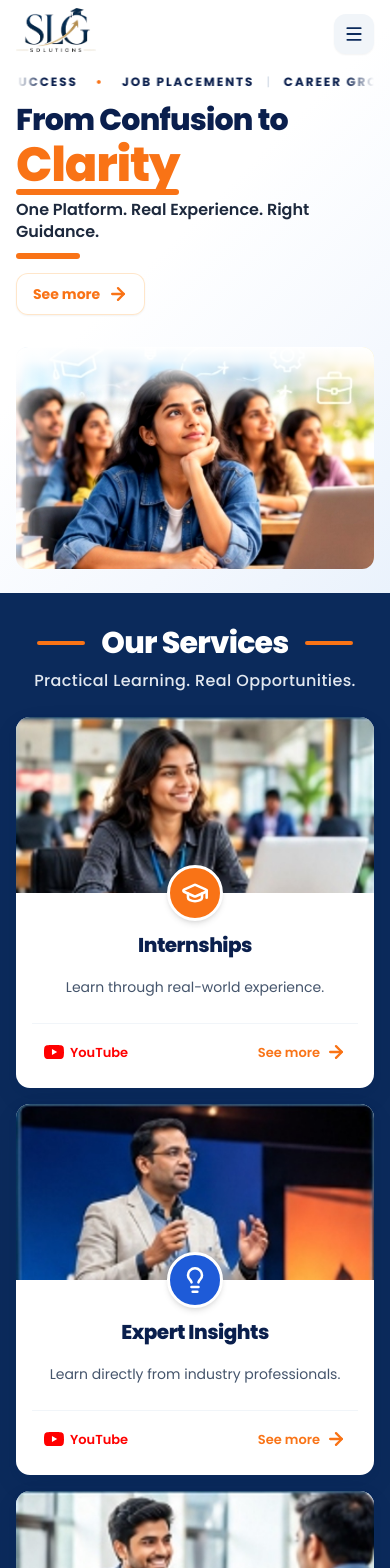
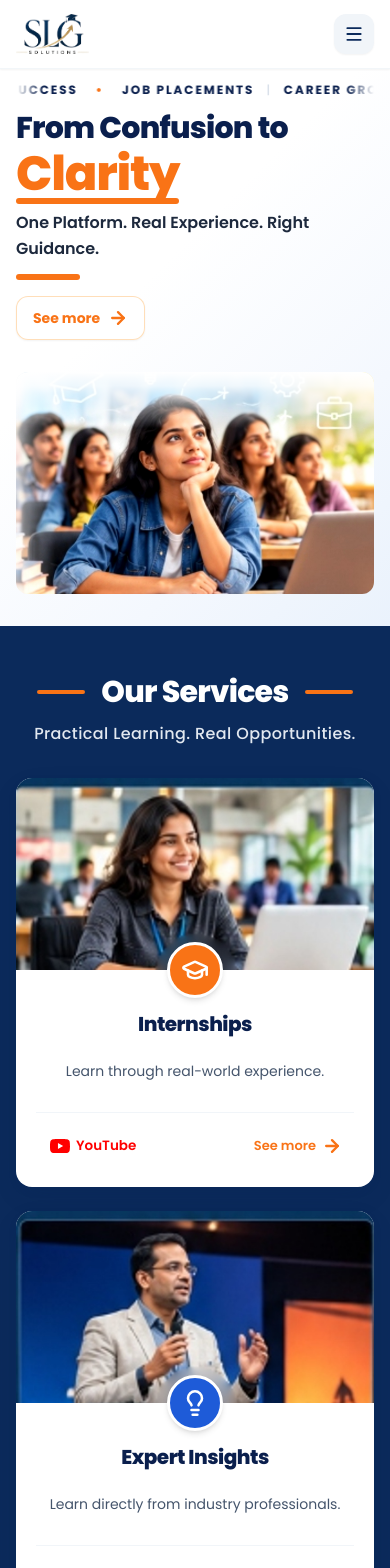
Before and after one commit to rashmi-ranjan-sahoo-dev/slg, a React (Vite) app: page / in a window 390 px wide. Shown: the top 1568 px of the page. Built offline with nearby package versions, Linux system fonts and the light colour scheme; the HTML template or start-up script is replaced by a standard one.

Commit message:
fix responsiveness for all device screen

```diff
--- a/src/components/ClosingBanner.jsx
+++ b/src/components/ClosingBanner.jsx
@@ -107,7 +107,7 @@ export default function ClosingBanner() {
       {/* Content Container */}
       <div
         ref={textContainerRef}
-        className="relative z-10 w-full max-w-[1400px] mx-auto px-6 sm:px-10 lg:px-16 py-8 sm:py-10 md:py-10 lg:py-11 xl:py-14"
+        className="relative z-10 w-full max-w-[1400px] mx-auto px-4 sm:px-6 md:px-12 lg:px-16 xl:px-20 py-8 sm:py-10 md:py-12 lg:py-14"
       >
         <div className="max-w-md sm:max-w-lg lg:max-w-xl text-left">
           <h2
--- a/src/components/Footer.jsx
+++ b/src/components/Footer.jsx
@@ -61,7 +61,7 @@ export default function Footer() {
       <div className="absolute bottom-0 left-1/4 w-96 h-96 bg-orange-500/5 rounded-full blur-3xl pointer-events-none" />
 
       {/* Main Footer Content */}
-      <div className="w-full max-w-[1400px] mx-auto px-4 sm:px-8 lg:px-12 pt-10 sm:pt-12 lg:pt-14 pb-8">
+      <div className="w-full max-w-[1400px] mx-auto px-4 sm:px-6 md:px-12 lg:px-16 xl:px-20 pt-10 sm:pt-12 lg:pt-14 pb-8">
         <div className="grid grid-cols-1 md:grid-cols-2 lg:grid-cols-12 gap-8 lg:gap-10 pb-8 lg:pb-10 border-b border-white/10">
           {/* Column 1: Logo, Brand Mission, & Socials (Span 4) */}
           <div className="lg:col-span-4 flex flex-col items-start">
--- a/src/components/Header.jsx
+++ b/src/components/Header.jsx
@@ -59,21 +59,21 @@ export default function Header({ activeId }) {
       id="site-header"
       className={`fixed top-0 left-0 right-0 z-40 transition-all duration-300 ease-in-out ${isVisible ? 'translate-y-0 opacity-100' : '-translate-y-full opacity-0 pointer-events-none'
         } ${isScrolled
-          ? 'bg-white/95 backdrop-blur-md shadow-xs border-b border-slate-100/90 py-1.5 sm:py-2'
-          : 'bg-transparent py-2 sm:py-2.5 md:py-3'
+          ? 'bg-white/98 backdrop-blur-md shadow-sm border-b border-slate-200/90 py-2 sm:py-2.5'
+          : 'bg-white/95 backdrop-blur-md shadow-xs border-b border-slate-100/90 py-2 sm:py-2.5 md:py-3'
         }`}
     >
-      <div className="w-full max-w-[1400px] mx-auto px-4 sm:px-8 lg:px-12">
-        <div className="flex items-center justify-between relative min-h-[46px] sm:min-h-[50px] md:min-h-[54px]">
-          {/* Logo on Left - prominent on phone screen */}
-          <div className="flex-shrink-0 z-10">
-            <Logo className="h-11 sm:h-9 md:h-10 lg:h-11 w-auto" />
+      <div className="w-full max-w-[1400px] mx-auto px-4 sm:px-6 md:px-12 lg:px-16 xl:px-20">
+        <div className="flex items-center justify-between relative min-h-[52px] sm:min-h-[56px] md:min-h-[60px]">
+          {/* Logo on Left - prominent and clearly visible on all screens */}
+          <div className="flex-shrink-0 z-10 flex items-center">
+            <Logo className="h-10 sm:h-11 md:h-12 lg:h-13 xl:h-14 w-auto" />
           </div>
 
           {/* Desktop Navigation Centered in the Middle of Header */}
           <nav
             aria-label="Main Navigation"
-            className="hidden md:flex items-center gap-1 sm:gap-1.5 lg:gap-2.5 absolute left-1/2 -translate-x-1/2 z-10"
+            className="hidden md:flex items-center gap-1.5 lg:gap-2.5 absolute left-1/2 -translate-x-1/2 z-10"
           >
             {NAV_ITEMS.map((item) => {
               const isActive = activeId === item.href.replace('#', '');
@@ -82,9 +82,9 @@ export default function Header({ activeId }) {
                   key={item.label}
                   href={item.href}
                   onClick={(e) => handleNavClick(e, item.href)}
-                  className={`relative whitespace-nowrap px-3 py-1.5 lg:px-4 lg:py-2 text-xs sm:text-sm lg:text-[14px] font-semibold rounded-full transition-all duration-200 tracking-wide select-none ${isActive
-                      ? 'bg-[#0B2A5B] text-white shadow-xs'
-                      : 'text-[#0B2A5B] hover:text-orange-500 hover:bg-slate-100/70 active:scale-95'
+                  className={`relative whitespace-nowrap px-3.5 py-1.5 lg:px-4 lg:py-2 text-[13.5px] lg:text-[15px] font-semibold rounded-full transition-all duration-200 tracking-wide select-none ${isActive
+                    ? 'bg-[#0B2A5B] text-white shadow-xs'
+                    : 'text-[#0B2A5B] hover:text-orange-500 hover:bg-slate-100/80 active:scale-95'
                     }`}
                 >
                   {item.label}
--- a/src/components/Hero.jsx
+++ b/src/components/Hero.jsx
@@ -109,20 +109,20 @@ export default function Hero({ isLoaded }) {
     <section
       id="home"
       ref={containerRef}
-      className="relative pt-18 pb-6 sm:pt-20 sm:pb-8 md:pt-20 md:pb-8 lg:pt-16 lg:pb-8 xl:pt-20 xl:pb-12 overflow-hidden flex items-center"
+      className="relative pt-20 pb-8 sm:pt-22 sm:pb-10 md:pt-22 md:pb-10 lg:pt-24 lg:pb-12 overflow-hidden"
       style={{
         background: 'linear-gradient(135deg, #ffffff 0%, #ffffff 42%, #f4f8fe 75%, #eaf2fc 100%)',
       }}
     >
       {/* Standard Container matching all other sections */}
-      <div className="w-full max-w-[1400px] mx-auto px-4 sm:px-8 lg:px-12">
-        <div className="grid grid-cols-1 lg:grid-cols-12 gap-8 lg:gap-8 xl:gap-12 items-center">
+      <div className="w-full max-w-[1400px] mx-auto px-4 sm:px-6 md:px-12 lg:px-16 xl:px-20">
+        <div className="grid grid-cols-1 lg:grid-cols-12 gap-8 lg:gap-10 xl:gap-12 items-center">
           {/* Left Column: Typography */}
           <div className="lg:col-span-5 z-10 text-left">
             {/* 3 Verticals on top of "From Confusion to Clarity" */}
-            <div ref={verticalsRef} className="w-full mb-3 sm:mb-5 select-none">
+            <div ref={verticalsRef} className="w-full mb-3 sm:mb-4 select-none">
               {/* Desktop: clean static line with responsive spacing and font */}
-              <div className="hidden md:flex items-center gap-2 lg:gap-2.5 xl:gap-3 text-xs md:text-xs lg:text-[13px] xl:text-[14px] font-bold text-[#0A1F4D] tracking-[0.12em] lg:tracking-[0.14em] xl:tracking-[0.18em] uppercase whitespace-nowrap">
+              <div className="hidden md:flex items-center gap-2 lg:gap-3 text-xs md:text-sm font-bold text-[#0A1F4D] tracking-[0.14em] uppercase whitespace-nowrap">
                 <span>JOB PLACEMENTS</span>
                 <span className="text-slate-300 font-light select-none">|</span>
                 <span>CAREER GROWTH</span>
@@ -174,14 +174,14 @@ export default function Hero({ isLoaded }) {
               </div>
             </div>
 
-            <h1 className="text-3xl sm:text-4xl md:text-[2.6rem] lg:text-[2.75rem] xl:text-[3.5rem] 2xl:text-[4.25rem] font-extrabold text-[#0A1F4D] tracking-tight leading-[1.1]">
+            <h1 className="text-3xl sm:text-4xl md:text-[2.75rem] lg:text-[3.25rem] xl:text-[3.85rem] font-extrabold text-[#0A1F4D] tracking-tight leading-[1.12]">
               <span ref={headlineRef} className="block">
                 {HERO_CONTENT.titlePrefix}
               </span>
               <span className="relative inline-block mt-1 sm:mt-1.5">
                 <span
                   ref={clarityRef}
-                  className="text-orange-500 font-black text-[48px] sm:text-[60px] md:text-[4rem] lg:text-[4.25rem] xl:text-[5.25rem] 2xl:text-[6rem] leading-none block tracking-tight"
+                  className="text-orange-500 font-black text-[48px] sm:text-[60px] md:text-[4.25rem] lg:text-[5rem] xl:text-[5.75rem] leading-none block tracking-tight"
                 >
                   {HERO_CONTENT.titleHighlight}
                 </span>
@@ -194,14 +194,14 @@ export default function Hero({ isLoaded }) {
 
             <p
               ref={subtitleRef}
-              className="mt-2.5 sm:mt-3 lg:mt-3 xl:mt-4 text-base sm:text-lg md:text-xl lg:text-[1.1rem] xl:text-[1.35rem] font-semibold text-slate-800 max-w-xl leading-snug"
+              className="mt-3 sm:mt-3.5 lg:mt-4 text-base sm:text-lg md:text-[1.15rem] lg:text-[1.25rem] font-semibold text-slate-800 max-w-xl leading-relaxed"
             >
               {HERO_CONTENT.subtitle}
             </p>
 
             <div
               ref={barRef}
-              className="mt-2.5 sm:mt-3 w-16 sm:w-24 h-1.5 sm:h-2 bg-orange-500 rounded-full"
+              className="mt-3 sm:mt-3.5 w-16 sm:w-24 h-1.5 sm:h-2 bg-orange-500 rounded-full"
             />
 
             {/* See more button */}
@@ -215,7 +215,7 @@ export default function Hero({ isLoaded }) {
               }}
               aria-haspopup="dialog"
               aria-expanded={isModalOpen}
-              className="see-more-btn mt-3.5 sm:mt-4 lg:mt-4 xl:mt-5 inline-flex items-center justify-center gap-2 sm:gap-2.5 min-h-[42px] sm:min-h-[46px] px-4 sm:px-5 py-2 sm:py-2.5 text-[14px] sm:text-[15px] md:text-base lg:text-[0.95rem] xl:text-[1.05rem] font-bold text-orange-500 font-['Poppins'] rounded-xl border border-orange-200/60 bg-white/70 backdrop-blur-sm hover:bg-orange-50 focus:outline-none focus-visible:ring-2 focus-visible:ring-orange-500 focus-visible:ring-offset-2 select-none transition-all active:scale-[0.97] shadow-xs hover:shadow-sm"
+              className="see-more-btn mt-4 sm:mt-5 inline-flex items-center justify-center gap-2 sm:gap-2.5 min-h-[44px] sm:min-h-[48px] px-4 sm:px-5 py-2 sm:py-2.5 text-sm sm:text-base md:text-base font-bold text-orange-500 font-['Poppins'] rounded-xl border border-orange-200/80 bg-white/80 backdrop-blur-sm hover:bg-orange-50 focus:outline-none focus-visible:ring-2 focus-visible:ring-orange-500 focus-visible:ring-offset-2 select-none transition-all active:scale-[0.97] shadow-xs hover:shadow-sm"
             >
               <span>See more</span>
               <span className="see-more-arrow-wrap inline-flex items-center justify-center w-5 h-5 sm:w-6 sm:h-6">
--- a/src/components/ServiceCard.jsx
+++ b/src/components/ServiceCard.jsx
@@ -83,10 +83,10 @@ export default function ServiceCard({
     <div
       ref={setCardRef}
       onKeyDown={handleKeyDown}
-      className="group relative bg-white rounded-[14px] overflow-hidden card-shadow hover:card-shadow-hover transition-all duration-300 flex flex-col items-center text-center w-full"
+      className="group relative bg-white rounded-2xl overflow-hidden card-shadow hover:card-shadow-hover transition-all duration-300 flex flex-col items-center text-center w-full"
     >
       {/* Top Image taking TOTAL WIDTH of the card */}
-      <div className="relative w-full h-44 sm:h-48 md:h-44 lg:h-40 xl:h-48 overflow-hidden bg-slate-100">
+      <div className="relative w-full h-48 sm:h-52 md:h-50 lg:h-52 xl:h-56 overflow-hidden bg-slate-100">
         <img
           src={service.image}
           alt={service.alt}
@@ -101,38 +101,38 @@ export default function ServiceCard({
       {/* Overlapping Circular Badge */}
       <div
         ref={badgeRef}
-        className="-mt-7 sm:-mt-8 lg:-mt-7 xl:-mt-8 relative z-10 w-14 h-14 sm:w-16 sm:h-16 lg:w-15 lg:h-15 xl:w-17 xl:h-17 rounded-full flex items-center justify-center text-white shadow-md border-[3.5px] sm:border-[4px] border-white transition-transform duration-300 group-hover:scale-110"
+        className="-mt-7 sm:-mt-8 relative z-10 w-14 h-14 sm:w-16 sm:h-16 rounded-full flex items-center justify-center text-white shadow-md border-[3.5px] sm:border-[4px] border-white transition-transform duration-300 group-hover:scale-110"
         style={{ backgroundColor: service.badgeBg }}
       >
-        <IconComponent className="w-7 h-7 sm:w-8 sm:h-8 lg:w-7.5 lg:h-7.5 xl:w-8 xl:h-8 stroke-[2.2]" />
+        <IconComponent className="w-7 h-7 sm:w-8 sm:h-8 stroke-[2.2]" />
       </div>
 
       {/* Body Content */}
-      <div className="p-4 sm:p-5 lg:p-4 xl:p-6 pt-2.5 sm:pt-3 flex flex-col items-center flex-grow w-full">
+      <div className="p-5 sm:p-6 lg:p-5 xl:p-6 pt-3 flex flex-col items-center flex-grow w-full">
         <h3
           id={titleId}
-          className="text-xl sm:text-2xl md:text-[1.3rem] lg:text-[1.35rem] xl:text-[1.55rem] font-extrabold text-[#0A1F4D] tracking-tight mb-1.5 sm:mb-2"
+          className="text-xl sm:text-2xl font-extrabold text-[#0A1F4D] tracking-tight mb-2 text-center"
         >
           {service.title}
         </h3>
 
-        <p className="text-sm sm:text-base md:text-[0.95rem] lg:text-[0.95rem] xl:text-[1.05rem] text-slate-600 leading-relaxed max-w-[320px] flex-grow font-normal min-h-[44px] sm:min-h-[48px] flex items-center justify-center">
+        <p className="text-sm sm:text-[15px] md:text-base text-slate-600 leading-relaxed max-w-[340px] flex-grow font-normal min-h-[50px] sm:min-h-[54px] flex items-center justify-center text-center">
           {service.description}
         </p>
 
         {/* Actions Row: YouTube link on Left, See more button on Right */}
-        <div className="mt-3.5 sm:mt-4 lg:mt-3 xl:mt-4 w-full flex items-center justify-between gap-2 px-1 sm:px-2 pt-2 border-t border-slate-100">
+        <div className="mt-4 w-full flex items-center justify-between gap-2 px-1 pt-3 border-t border-slate-100">
           {/* YouTube Link on Left */}
           <a
             href={service.youtubeUrl || '#'}
             target="_blank"
             rel="noopener noreferrer"
             aria-label={`Watch ${service.title} video on YouTube`}
-            className="youtube-card-btn inline-flex items-center gap-1.5 sm:gap-2 min-h-[40px] sm:min-h-[44px] px-2 sm:px-2.5 py-1.5 sm:py-2 text-[13px] sm:text-[14px] md:text-[0.9rem] lg:text-[0.9rem] xl:text-[0.95rem] font-semibold text-[#FF0000] hover:text-[#CC0000] font-['Poppins'] rounded-lg focus:outline-none focus-visible:ring-2 focus-visible:ring-red-500 focus-visible:ring-offset-2 transition-all active:scale-[0.97] group/yt select-none"
+            className="youtube-card-btn inline-flex items-center gap-1.5 sm:gap-2 min-h-[42px] px-2.5 sm:px-3 py-2 text-[13.5px] sm:text-sm font-semibold text-[#FF0000] hover:text-[#CC0000] font-['Poppins'] rounded-lg focus:outline-none focus-visible:ring-2 focus-visible:ring-red-500 focus-visible:ring-offset-2 transition-all active:scale-[0.97] group/yt select-none"
           >
             <span className="w-5 h-5 flex items-center justify-center text-[#FF0000] group-hover/yt:scale-110 transition-transform duration-200">
               <svg viewBox="0 0 24 24" className="w-5 h-5 fill-current" aria-hidden="true">
-                <path d="M23.498 6.186a3.016 3.016 0 0 0-2.122-2.136C19.505 3.545 12 3.545 12 3.545s-7.505 0-9.377.505A3.017 3.017 0 0 0 .502 6.186C0 8.07 0 12 0 12s0 3.93.502 5.814a3.016 3.016 0 0 0 2.122 2.136c1.871.505 9.376.505 9.376.505s7.505 0 9.377-.505a3.015 3.015 0 0 0 2.122-2.136C24 15.93 24 12 24 12s0-3.93-.502-5.814zM9.545 15.568V8.432L15.818 12l-6.273 3.568z"/>
+                <path d="M23.498 6.186a3.016 3.016 0 0 0-2.122-2.136C19.505 3.545 12 3.545 12 3.545s-7.505 0-9.377.505A3.017 3.017 0 0 0 .502 6.186C0 8.07 0 12 0 12s0 3.93.502 5.814a3.016 3.016 0 0 0 2.122 2.136c1.871.505 9.376.505 9.376.505s7.505 0 9.377-.505a3.015 3.015 0 0 0 2.122-2.136C24 15.93 24 12 24 12s0-3.93-.502-5.814zM9.545 15.568V8.432L15.818 12l-6.273 3.568z" />
               </svg>
             </span>
             <span>YouTube</span>
@@ -151,17 +151,15 @@ export default function ServiceCard({
           >
             <span className="relative inline-grid items-center justify-center">
               <span
-                className={`col-start-1 row-start-1 transition-opacity duration-300 ${
-                  !isMiddleCard && isOpen ? 'opacity-0 pointer-events-none' : 'opacity-100'
-                }`}
+                className={`col-start-1 row-start-1 transition-opacity duration-300 ${!isMiddleCard && isOpen ? 'opacity-0 pointer-events-none' : 'opacity-100'
+                  }`}
               >
                 See more
               </span>
               {!isMiddleCard && (
                 <span
-                  className={`col-start-1 row-start-1 transition-opacity duration-300 ${
-                    isOpen ? 'opacity-100' : 'opacity-0 pointer-events-none'
-                  }`}
+                  className={`col-start-1 row-start-1 transition-opacity duration-300 ${isOpen ? 'opacity-100' : 'opacity-0 pointer-events-none'
+                    }`}
                 >
                   See less
                 </span>
--- a/src/components/Services.jsx
+++ b/src/components/Services.jsx
@@ -113,38 +113,38 @@ export default function Services() {
     <section
       id="services"
       ref={sectionRef}
-      className="relative pt-8 pb-12 sm:pt-10 sm:pb-14 md:pt-10 md:pb-14 lg:pt-10 lg:pb-12 xl:pt-14 xl:pb-16 bg-[#0B2A5B] text-white overflow-hidden w-full"
+      className="relative py-12 md:py-16 lg:py-20 bg-[#0B2A5B] text-white overflow-hidden w-full scroll-mt-16"
     >
-      <div className="w-full max-w-[1400px] mx-auto px-4 sm:px-8 lg:px-12">
+      <div className="w-full max-w-[1400px] mx-auto px-4 sm:px-6 md:px-12 lg:px-16 xl:px-20">
         {/* Section Header with enlarged typography */}
-        <div className="text-center mb-6 sm:mb-8 lg:mb-7 xl:mb-10">
+        <div className="text-center mb-8 sm:mb-10 lg:mb-12">
           <div className="inline-flex items-center justify-center gap-4 sm:gap-6">
             <span
               ref={leftLineRef}
-              className="w-12 sm:w-20 md:w-24 lg:w-24 xl:w-28 h-1 sm:h-1.5 bg-orange-500 rounded-full origin-right"
+              className="w-12 sm:w-20 md:w-24 lg:w-28 h-1 sm:h-1.5 bg-orange-500 rounded-full origin-right"
             />
             <h2
               ref={headingRef}
-              className="text-3xl sm:text-4xl md:text-[2.5rem] lg:text-[2.75rem] xl:text-[3.25rem] font-extrabold tracking-tight text-white"
+              className="text-3xl sm:text-4xl md:text-[2.75rem] lg:text-[3.25rem] font-extrabold tracking-tight text-white"
             >
               {SERVICES_CONTENT.heading}
             </h2>
             <span
               ref={rightLineRef}
-              className="w-12 sm:w-20 md:w-24 lg:w-24 xl:w-28 h-1 sm:h-1.5 bg-orange-500 rounded-full origin-left"
+              className="w-12 sm:w-20 md:w-24 lg:w-28 h-1 sm:h-1.5 bg-orange-500 rounded-full origin-left"
             />
           </div>
 
           <p
             ref={subheadRef}
-            className="mt-2 sm:mt-2.5 lg:mt-2.5 text-base sm:text-xl md:text-[1.2rem] lg:text-[1.25rem] xl:text-[1.4rem] font-medium text-slate-200 tracking-wide"
+            className="mt-3 sm:mt-3.5 text-base sm:text-lg md:text-xl font-medium text-slate-200 tracking-wide max-w-2xl mx-auto"
           >
             {SERVICES_CONTENT.subheading}
           </p>
         </div>
 
         {/* 3 Services Cards Grid - balanced and responsive across all screens */}
-        <div className="grid grid-cols-1 md:grid-cols-3 gap-4 sm:gap-6 lg:gap-6 xl:gap-8 items-stretch w-full">
+        <div className="grid grid-cols-1 md:grid-cols-3 gap-6 lg:gap-8 items-stretch w-full">
           {SERVICES_CONTENT.services.map((service, index) => (
             <ServiceCard
               key={service.id}
--- a/src/index.css
+++ b/src/index.css
@@ -36,42 +36,23 @@
   html {
     font-family: var(--font-sans);
     color: var(--color-slate-text);
-    /* Mobile baseline (strictly 16px to protect mobile screens) */
     font-size: 16px;
+    scroll-behavior: smooth;
+    scroll-padding-top: 4.5rem;
   }
 
-  /* Tablet, Laptop, and Desktop screens: Fluid root font-size scaling */
-  @media (min-width: 768px) {
-    html {
-      /* Scales fluidly with both viewport width and height so full sections fit */
-      font-size: clamp(12.5px, min(1vw + 1px, 1.85vh), 16px);
-    }
-  }
-
-  /* Laptops with compact vertical height (14" / 16" with browser bars / Windows display scaling) */
-  @media (min-width: 768px) and (max-height: 750px) {
-    html {
-      font-size: clamp(11.5px, 1.85vh, 13.5px);
-    }
-  }
-
-  /* Extreme short vertical viewports (< 640px, e.g. 150% display scaling on 1080p) */
-  @media (min-width: 768px) and (max-height: 640px) {
-    html {
-      font-size: clamp(11px, 1.8vh, 12.5px);
-    }
-  }
-
-  /* Ultra-wide / Large Desktop Monitors (27" QHD / 4K with width >= 2200px and height >= 1100px) */
+  /* Large 4K Monitors: subtle proportional scale */
   @media (min-width: 2200px) and (min-height: 1100px) {
     html {
-      font-size: clamp(16px, 0.95vw, 18px);
+      font-size: 18px;
     }
   }
 
   body {
     overflow-x: hidden;
     background-color: #ffffff;
+    font-size: 1rem;
+    line-height: 1.5;
   }
 }
 
@@ -123,8 +104,10 @@
 
 @media (hover: hover) {
   .see-more-btn:hover {
-    color: #EA580C; /* orange-600 */
+    color: #EA580C;
+    /* orange-600 */
   }
+
   .see-more-btn:hover .see-more-arrow-wrap {
     transform: translateX(4px);
   }
@@ -155,6 +138,7 @@
   0% {
     transform: translateY(0);
   }
+
   100% {
     transform: translateY(-50%);
   }
@@ -173,6 +157,7 @@
   0% {
     transform: translateX(0%);
   }
+
   100% {
     transform: translateX(-50%);
   }
```
Also changed, not shown: src/components/ContactUs.jsx (+9 -10 lines), src/components/ShareStory.jsx (+11 -11 lines), src/components/Testimonials.jsx (+14 -18 lines).
